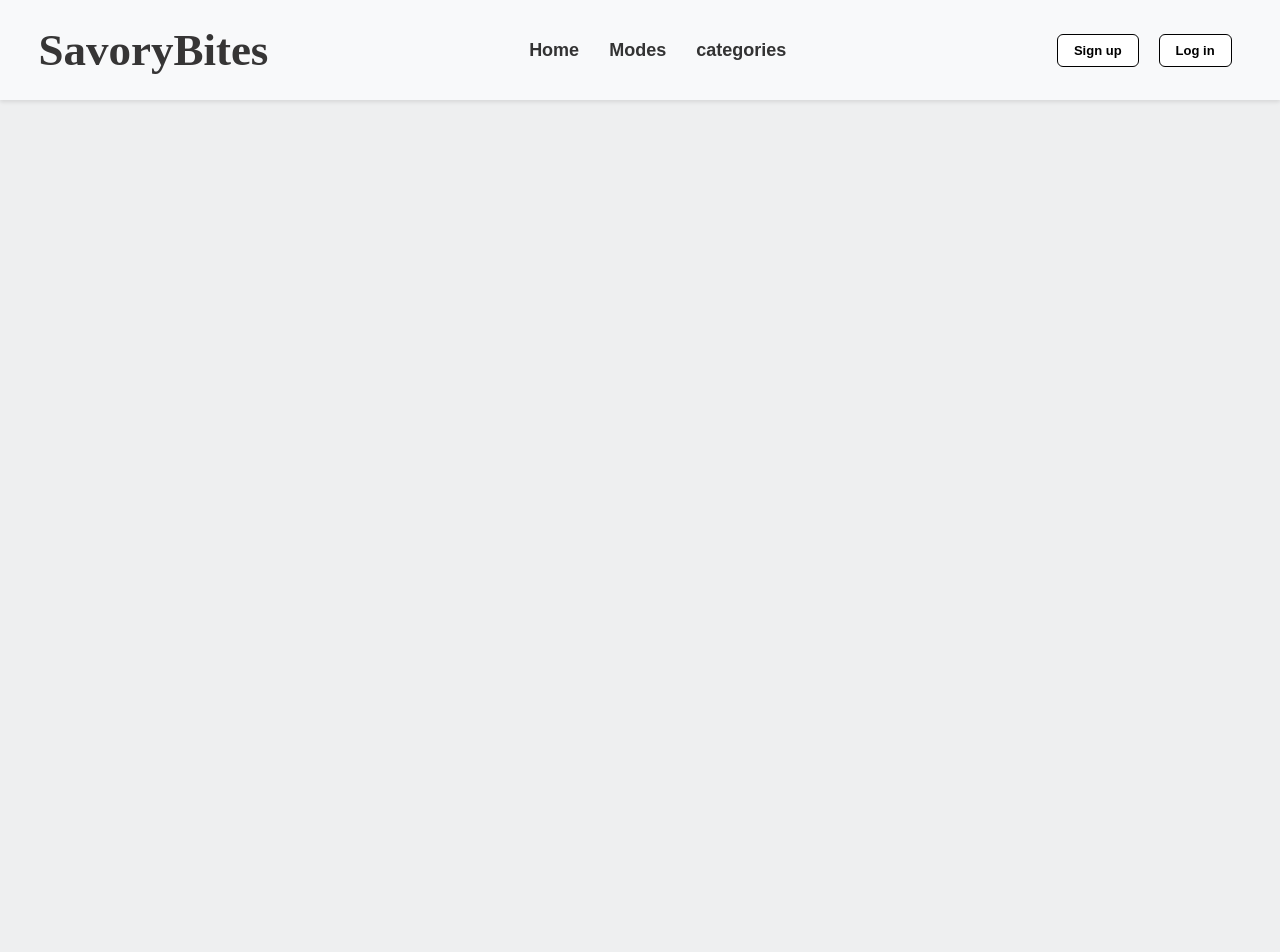
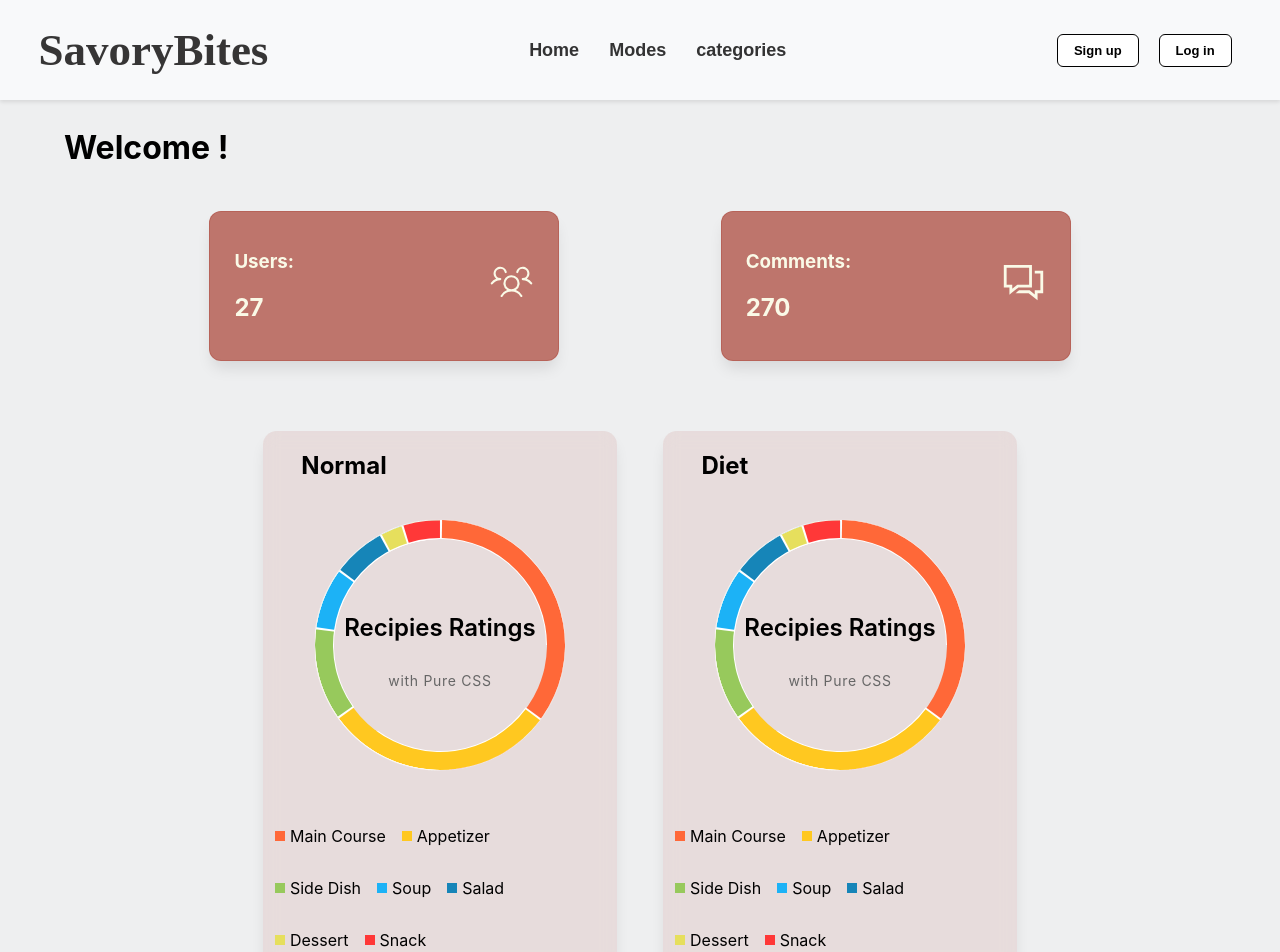
Before and after one commit to salmabenhami/SavoryBytes, a React (Create React App) app: page /dashboard in a window 1280 px wide. Shown: the top 952 px of the page. Built offline with nearby package versions, Linux system fonts and the light colour scheme.

Commit message:
dashboard

```diff
--- a/package.json
+++ b/package.json
@@ -14,6 +14,7 @@
     "react-scripts": "5.0.1",
     "redux": "^5.0.1",
     "router": "^1.3.8",
+    "sass": "^1.83.4",
     "web-vitals": "^4.2.4"
   },
   "scripts": {
--- a/src/App.css
+++ b/src/App.css
@@ -7,6 +7,7 @@ body{
 }
 /* Header */
 .nav-bar {
+  z-index: 1000;
   position: fixed;
   width: 100%;
   height: 100px;
@@ -129,7 +130,7 @@ li.dropdown {
 /* Footer */
 .footer {
   position: absolute;
-  margin-top: 90%;
+  margin-top: 100%;
   width: 100%;
   height: 220px;
   background-color: #212121;
--- a/src/components/pages/Dashboard.jsx
+++ b/src/components/pages/Dashboard.jsx
@@ -1,4 +1,84 @@
-const DashBoard=()=>{
+import { useSelector } from 'react-redux';
+import '../../styles/staticsStyle.scss';
+import '../../styles/dashboard.css';
+import { PiUsersThreeLight } from "react-icons/pi";
+import { LiaComments } from "react-icons/lia";
 
-}
+const DashBoard = () => {
+  const { name, role } = useSelector((state) => state.currentUser || {});
+  console.log(name, role);
+
+  const categories = [
+    { cat: "Main Course", color: '#FF6838' },
+    { cat: "Appetizer", color: '#FFC820' },
+    { cat: "Side Dish", color: '#97C95C' },
+    { cat: "Soup", color: '#1CB2F6' },
+    { cat: "Salad", color: '#1685B8' },
+    { cat: "Dessert", color: '#e6df5d' },
+    { cat: "Snack", color: '#ff3838' }
+  ];
+
+  return (
+    <div className="dashboard">
+      <h1 className="welcome">Welcome {role} {name}!</h1>
+      <div className="totals">
+        <div className="up-box">
+          <div className="content">
+            <div className="writhing">
+              <h3>Users:</h3>
+              <h2>27</h2>
+            </div>
+            <p><PiUsersThreeLight /></p>
+          </div>
+        </div>
+        <div className="up-box">
+          <div className="content">
+            <div className="writhing">
+              <h3>Comments:</h3>
+              <h2>270</h2>
+            </div>
+            <p><LiaComments /></p>
+          </div>
+        </div>
+      </div>
+      <div className="statics">
+        {['Normal', 'Diet', 'Lactos-Free'].map((type, idx) => (
+          <div className="box" key={type}>
+            <div className="chart-content">
+              <div className="chart">
+                <h2>{type}</h2>
+                <div className="donut" style={{ '--first': 0.35, '--second': 0.3, '--third': 0.12, '--fourth': 0.08, '--fifth': 0.07, '--sixth': 0.03, '--seventh': 0.05 }}>
+                  <div className="donut__slice donut__slice__first"></div>
+                  <div className="donut__slice donut__slice__second"></div>
+                  <div className="donut__slice donut__slice__third"></div>
+                  <div className="donut__slice donut__slice__fourth"></div>
+                  <div className="donut__slice donut__slice__fifth"></div>
+                  <div className="donut__slice donut__slice__sixth"></div>
+                  <div className="donut__slice donut__slice__seventh"></div>
+                  <div className="donut__label">
+                    <div className="donut__label__heading">
+                      <p>Recipies Ratings</p>
+                    </div>
+                    <div className="donut__label__sub">
+                      <p>with Pure CSS</p>
+                    </div>
+                  </div>
+                </div>
+              </div>
+              <div className="chart-key">
+                {categories.map((category) => (
+                  <div className="cat" key={category.cat}>
+                    <div className="square" style={{ backgroundColor: category.color }}></div>
+                    <p>{category.cat}</p>
+                  </div>
+                ))}
+              </div>
+            </div>
+          </div>
+        ))}
+      </div>
+    </div>
+  );
+};
+
 export default DashBoard;
--- /dev/null
+++ b/src/styles/dashboard.css
@@ -0,0 +1,69 @@
+.dashboard{
+    margin: 5%;
+}
+.totals{
+    margin-bottom: 2%;
+    align-items: center;
+    display: flex;
+    flex-wrap: wrap;
+    justify-content: center;
+    gap: 10%;
+}
+.content{
+    align-items: center;
+    display: flex;
+    flex-wrap: wrap;
+    justify-content: space-between;
+}
+.up-box{
+    margin: 2%;
+    width: 350px;
+    border-radius: 12px;
+    padding: 1px 24px;
+    color: rgb(250, 250, 231);
+    background-color: #b66055d9;
+    border: 1px solid #b66055d9;
+    box-shadow: 0px 10px 15px -3px rgba(0,0,0,0.1);
+
+}
+.up-box:hover{
+  transform: translateY(-5px);
+  box-shadow: 0px 10px 15px -3px rgba(0,0,0,0.3);
+}
+
+.up-box p{
+    font-size: 45px;
+}
+.cart-content{
+    align-items: center;
+    display: flex;
+    flex-wrap: wrap;
+    justify-content: space-between;
+}
+.chart-key{
+    max-height: 200px;
+    max-width: 320px;
+}
+.cat{
+    align-items: center;
+    display:inline-flex;
+    flex-wrap: wrap;
+    margin: 0px;
+    margin-right: 16px;
+
+}
+.square{
+    width: 10px;
+    height: 10px;
+    background-color: aqua;
+    margin-right: 5px;
+}
+@media screen and (max-width: 900px) {
+    .users-box, .comments-box{
+        width: 250px;
+        padding: 0px 24px;
+    }
+    .users-box p, .comments-box p{
+        font-size: 35px;
+    }
+  }
--- /dev/null
+++ b/src/styles/staticsStyle.scss
@@ -0,0 +1,159 @@
+*, *::after, *::before {
+    box-sizing: border-box;
+  }
+
+//   charts
+.box{
+    margin: 2%;
+    border-radius: 14px;
+    box-shadow: 0px 10px 15px -3px rgba(0,0,0,0.1);
+    transition: transform 0.3s ease, box-shadow 0.3s ease;
+    padding: 1px 12px;
+    background: rgba(182, 96, 85, 0.13);
+    backdrop-filter: blur(8px);
+}
+.box:hover{
+  transform: translateY(-5px);
+  box-shadow: 0px 10px 15px -3px rgba(0,0,0,0.3);
+}
+.box h2{
+    margin-left: 8%;
+}
+.statics{
+    align-items: center;
+    display: flex;
+    flex-wrap: wrap;
+    justify-content: center;
+}
+$donut-slices: (
+    first: #FF6838,
+    second: #FFC820,
+    third: #97C95C,
+    fourth: #1CB2F6,
+    fifth: #1685B8,
+    sixth: #e6df5d,
+    seventh:#ff3838
+);
+
+.donut {
+
+    --donut-size: 250px;
+    --donut-border-width: 18px;
+
+    --donut-spacing: 1;
+    --donut-spacing-color: 255, 255, 255;
+    --donut-spacing-deg: calc(1deg * var(--donut-spacing));
+
+    border-radius: 50%;
+    height: var(--donut-size);
+    margin: 40px;
+    position: relative;
+    width: var(--donut-size);
+}
+
+.donut__label {
+    left: 50%;
+    line-height: 1.5;
+    position: absolute;
+    text-align: center;
+    top: 50%;
+    transform: translate(-50%, -50%);
+    width: 80%;
+}
+
+.donut__label__heading {
+    font-size: 24px;
+    font-weight: 600;
+}
+
+.donut__label__sub {
+    color: #666666;
+    font-size: 14px;
+    letter-spacing: 0.05em;
+}
+
+.donut__slice {
+    height: 100%;
+    position: absolute;
+    width: 100%;
+}
+
+.donut__slice::before,
+.donut__slice::after {
+    border: var(--donut-border-width) solid rgba(0,0,0,0);
+    border-radius: 50%;
+    content: '';
+    height: 100%;
+    left:0;
+    position: absolute;
+    top: 0;
+    transform: rotate(45deg);
+    width: 100%;
+}
+
+.donut__slice::before {
+    border-width: calc(var(--donut-border-width) + 1px);
+    box-shadow: 0 0 1px 0 #{'rgba(var(--donut-spacing-color), calc(100 * var(--donut-spacing)))'};
+}
+
+$slides-concat: '';
+
+@each $slice in $donut-slices {
+    $name: nth($slice, 1);
+    $color: nth($slice, 2);
+    $i: index($donut-slices, $slice);
+
+@if $i > 1 {
+    .donut__slice__#{$name} {
+    --#{$name}-start: calc(#{$slides-concat});
+    --#{$name}-check: max(calc(var(--#{$name}-start) - .5), 0);
+    clip-path: inset(0 calc(50% * (var(--#{$name}-check) / var(--#{$name}-check))) 0 0);
+    }
+}
+@else {
+    .donut__slice__#{$name} {
+    --#{$name}-start: 0;
+    }
+}
+
+.donut__slice__#{$name}::before {
+    border-top-color: #{'rgba(var(--donut-spacing-color), calc(100 * var(--donut-spacing)))'};
+    transform: rotate(calc(360deg * var(--#{$name}-start) + 45deg));
+}
+
+.donut__slice__#{$name}::after {
+    border-top-color: rgba($color, 1);
+    border-right-color: rgba($color, calc(100 * (var(--#{$name}) - .25)));
+    border-bottom-color: rgba($color, calc(100 * (var(--#{$name}) - .5)));
+    border-left-color: rgba($color, calc(100 * (var(--#{$name}) - .75)));
+    transform: rotate(calc(360deg * var(--#{$name}-start) + 45deg + var(--donut-spacing-deg)));
+}
+
+@if $i == 1 {
+    $slides-concat: var(--#{$name});
+}
+@else {
+    $slides-concat: $slides-concat + ' + ' + var(--#{$name});
+}
+}
+
+  @media screen and (max-width: 900px) {
+    .donut {
+        --donut-size: 180px;
+        --donut-border-width: 10px;
+        --donut-spacing: 0.5;
+        }
+    .donut__label__heading {
+        font-size: 18px;
+        font-weight: 600;
+        }
+
+        .donut__label__sub {
+        color: #666666;
+        font-size: 12px;
+        letter-spacing: 0.05em;
+        }
+    .box h2{
+        font-size: 22px;
+    }
+  }
```
Also changed, not shown: 1 other file (tests, documents, lock files or other folders).
